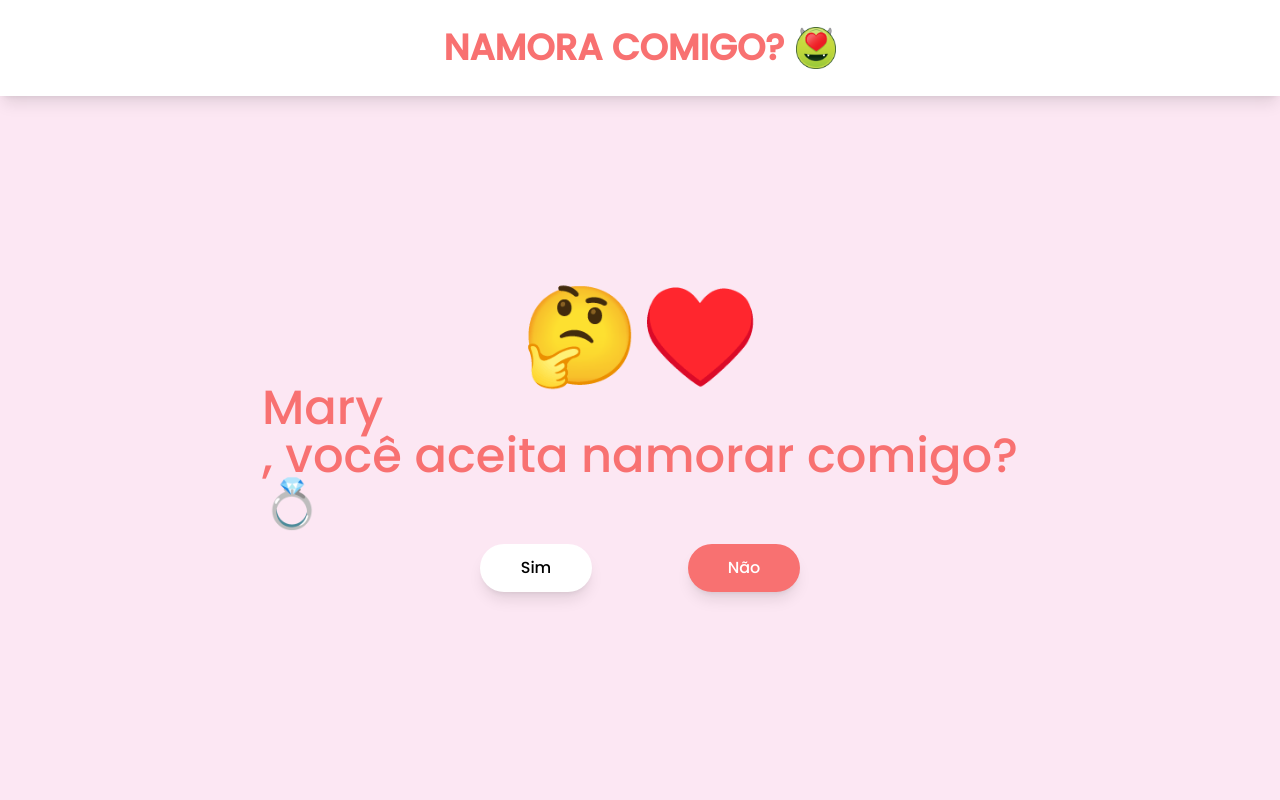
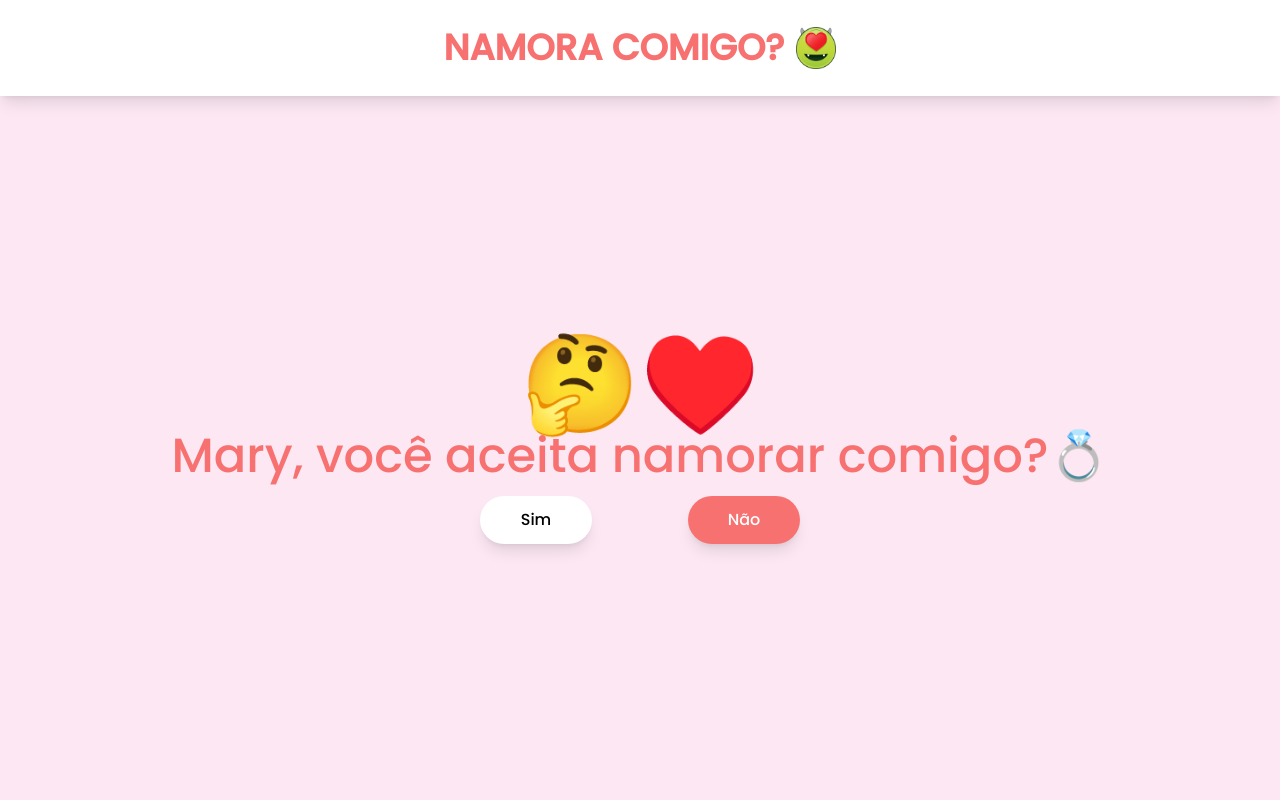
Before and after one commit to txjao/mariana-e-linda, a Next.js app: page / in a window 1280 px wide. Shown: the top 800 px of the page. Built offline with nearby package versions, Linux system fonts and the light colour scheme.

Commit message:
fixed main text

```diff
--- a/src/pages/index.tsx
+++ b/src/pages/index.tsx
@@ -63,14 +63,18 @@ export default function Home() {
             <p className='text-8xl'>💔</p>
           </div>
         )}
-        <p className='text-5xl text-red-400'><p onClick={() => {
+        <div className='flex'>
+        <p className='text-5xl text-red-400'onClick={() => {
           Swal.fire({
             title: 'A MAIS LINDA DO MUNDO!',
             confirmButtonText: '♥️',
             timer: 5000,
             timerProgressBar: true,
           })
-        }}>Mary</p>, você aceita namorar comigo?<p onClick={() => {
+        }}>Mary</p>
+        <p className='text-5xl text-red-400'>, você aceita namorar comigo?
+        </p>
+        <p className='text-5xl' onClick={() => {
           Swal.fire({
             title: 'Cuzinho hj?',
             confirmButtonText: 'heheh',
@@ -78,7 +82,7 @@ export default function Home() {
             timerProgressBar: true,
           })
         }}>💍</p>
-        </p>
+        </div>
         <div className='flex justify-between w-80 h-40 mt-4'>
           <button className=' rounded-full bg-white h-12 w-28 shadow-lg transition hover:bg-red-400 hover:text-white duration-200	z-10'
             onClick={async () => {
```
